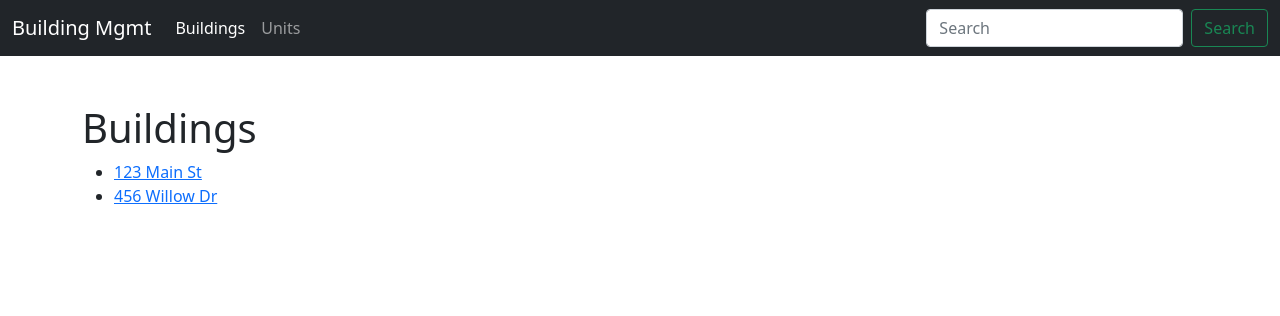
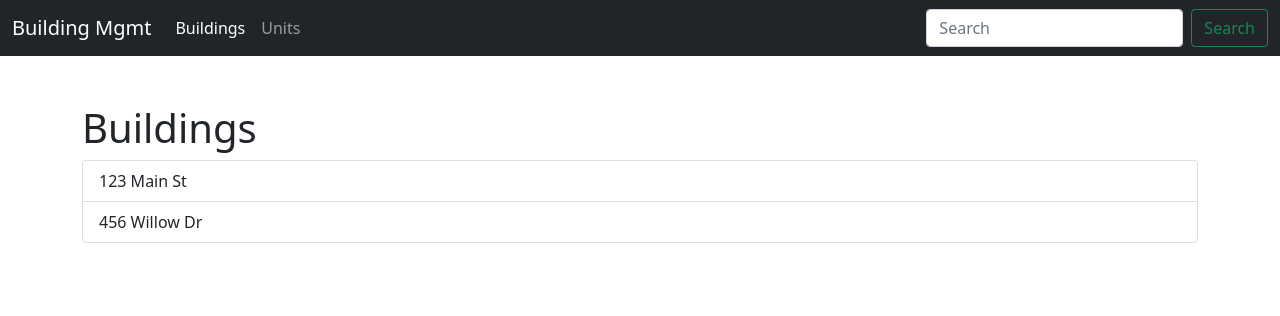
Before and after one commit to rjnay1984/building_mgmt, a Django app: page /buildings/ in a window 1280 px wide. Shown: the top 316 px of the page. Run offline with Django 3.2, Linux system fonts and the light colour scheme; data comes from the database, SQL or seed files in the repository; some libraries are stand-ins or nearby versions.

Commit message:
building list group

```diff
--- a/building_mgmt/buildings/templates/buildings/index.html
+++ b/building_mgmt/buildings/templates/buildings/index.html
@@ -2,11 +2,9 @@
 {% block title %}Buildings{% endblock title %}
 
 {% block content %}
-<ul>
+<div class="list-group">
   {% for building in building_list %}
-  <li>
-    <a href="{% url 'buildingdetail' building.id %}"> {{ building.address }} </a>
-  </li>
+    <a href="{% url 'buildingdetail' building.id %}" class="list-group-item list-group-item-action"> {{ building.address }} </a>
   {% endfor %}
-</ul>
+</div>
 {% endblock content %}
```
